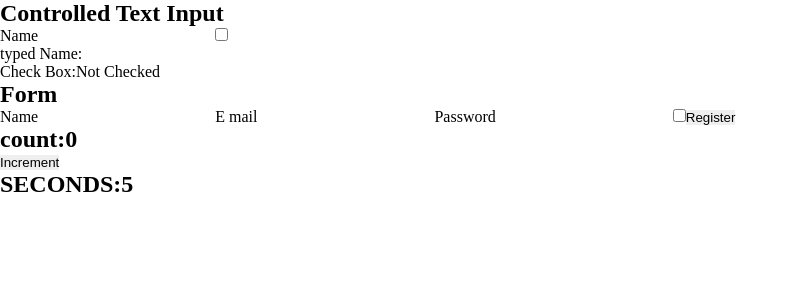
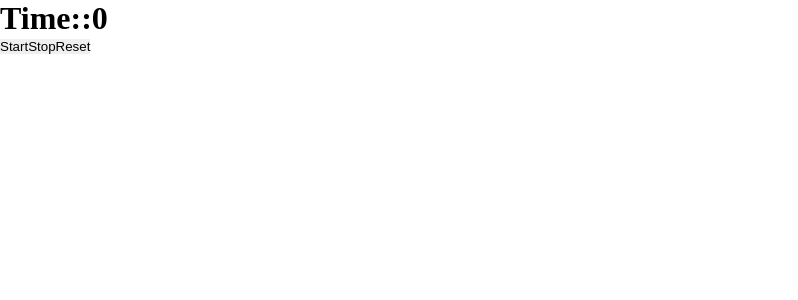
Before and after one commit to kamalrajms/vignesh, a React (Vite) app: page / in a window 1280 px wide. Shown: the top 300 px of the page, without its empty margins (0-798 px from the left). Built offline with nearby package versions, Linux system fonts and the light colour scheme.

Commit message:
AIP using Useeffect ,stop watch,Router dom basics

```diff
--- a/package.json
+++ b/package.json
@@ -11,7 +11,8 @@
   },
   "dependencies": {
     "react": "^19.1.0",
-    "react-dom": "^19.1.0"
+    "react-dom": "^19.1.0",
+    "react-router-dom": "^7.8.0"
   },
   "devDependencies": {
     "@eslint/js": "^9.30.1",
--- a/src/App.jsx
+++ b/src/App.jsx
@@ -13,6 +13,8 @@ import MultiInput from "./component/MultiInput";
 import UseEffectEg from "./component/UseEffectEg";
 import ValueChangeUseingUseEffect from "./component/ValueChangeUseingUseEffect";
 import ClearupFunction from "./component/ClearupFunction";
+import AIPuseEffect from "./component/AIPuseEffect";
+import StopWatch from "./component/StopWatch";
 
 export default function App() {
   let done = false;
@@ -30,13 +32,16 @@ export default function App() {
             <ConditionalRendering />
             <ListRendering />
             <ToggleLightMode />
+            <HandlingInput />
+            <MultiInput />
+            <UseEffectEg />
+            <ValueChangeUseingUseEffect />
+            <ClearupFunction />
+            <AIPuseEffect />
           </div>
         )}
-        <HandlingInput />
-        <MultiInput />
-        <UseEffectEg />
-        <ValueChangeUseingUseEffect />
-        <ClearupFunction />
+
+        <StopWatch />
       </div>
     </>
   );
--- /dev/null
+++ b/src/component/AIPuseEffect.jsx
@@ -0,0 +1,33 @@
+import React, { useState, useEffect } from "react";
+
+export default function AIPuseEffect() {
+  const [user, setUser] = useState([]);
+  const [loding, setLoding] = useState(true);
+
+  useEffect(() => {
+    fetch("https://jsonplaceholder.typicode.com/users")
+      .then((res) => res.json())
+      .then((data) => {
+        setUser(data);
+        setLoding(false);
+      });
+  }, []);
+  console.log(user);
+
+  return (
+    <div>
+      <h1>User List</h1>
+      {loding ? (
+        <p>Loading user...</p>
+      ) : (
+        <ul>
+          {user.map((user) => (
+            <li key={user.id}>
+              {user.name} - {user.email}-{user.phone}-{user.username}
+            </li>
+          ))}
+        </ul>
+      )}
+    </div>
+  );
+}
--- a/src/component/ClearupFunction.jsx
+++ b/src/component/ClearupFunction.jsx
@@ -8,10 +8,10 @@ export default function ClearupFunction() {
     const interval = setInterval(() => {
       setSec((pre) => pre + 1);
     }, 1000);
-    return () => {
-      console.log("clear up time...");
-      clearInterval(interval);
-    };
+    // return () => {
+    //   console.log("clear up time...");
+    //   clearInterval(interval);
+    // };
   }, []);
   return (
     <div>
--- /dev/null
+++ b/src/component/StopWatch.jsx
@@ -0,0 +1,37 @@
+import React, { useState, useEffect } from "react";
+
+export default function StopWatch() {
+  const [second, setSecond] = useState(0);
+  const [isRunning, setIsRunning] = useState(false);
+
+  useEffect(() => {
+    let interval;
+    if (isRunning) {
+      interval = setInterval(() => {
+        setSecond((prev) => prev + 1);
+      }, 1000);
+    }
+    return () => clearInterval(interval);
+  }, [isRunning]);
+
+  const handleStart = () => {
+    setIsRunning(true);
+  };
+  const handleStop = () => {
+    setIsRunning(false);
+  };
+  const handleReset = () => {
+    setIsRunning(false);
+    setSecond(0);
+  };
+  return (
+    <div>
+      <h1>Time::{second}</h1>
+      <div>
+        <button onClick={handleStart}>Start</button>
+        <button onClick={handleStop}>Stop</button>
+        <button onClick={handleReset}>Reset</button>
+      </div>
+    </div>
+  );
+}
```
Also changed, not shown: src/text.txt, 1 other file (tests, documents, lock files or other folders).
